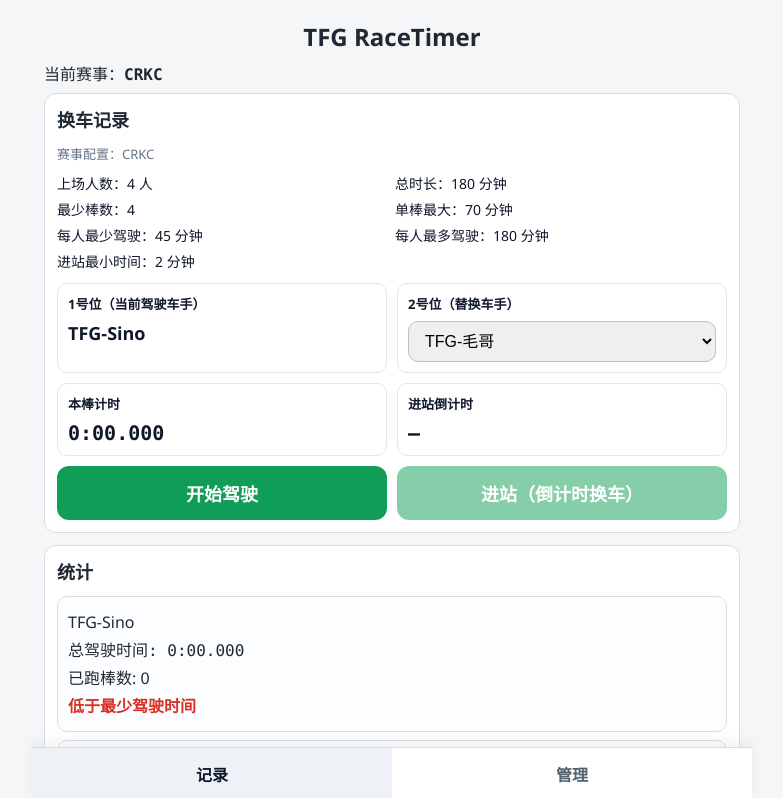
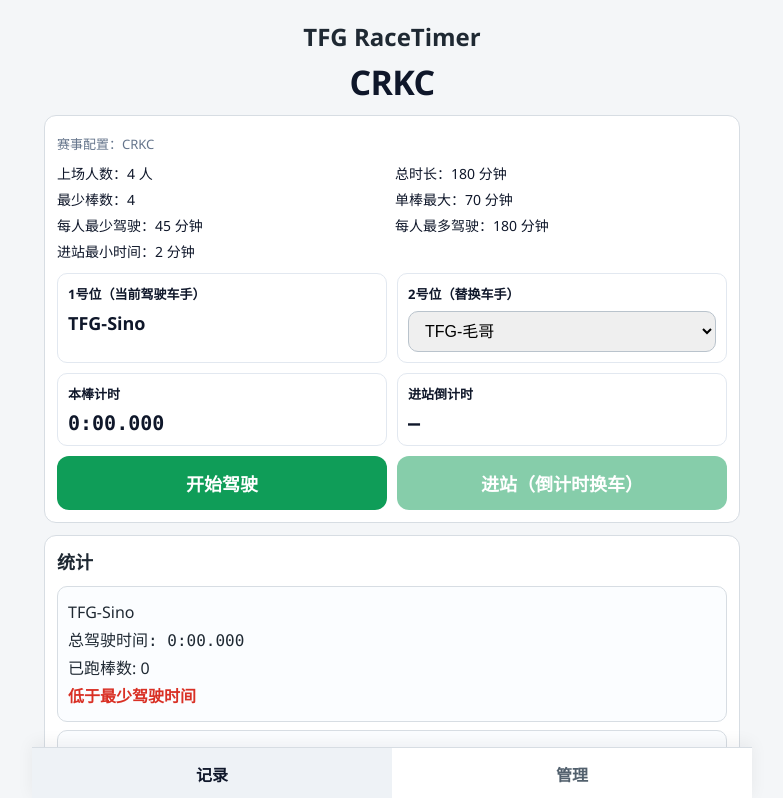
Before and after one commit to Wenuan7/racetimer, a React (Vite) app: page / in a window 1280 px wide. Shown: the top 798 px of the page, without its empty margins (248-1031 px from the left). Built offline with nearby package versions, Linux system fonts and the light colour scheme.

Commit message:
fix: preset overwrite and record header CRKC

```diff
--- a/src/App.tsx
+++ b/src/App.tsx
@@ -248,17 +248,18 @@ function normalizeState(raw: unknown): AppState {
       ? Math.max(0, (obj as any).stintPausedMs as number)
       : null
 
-  // 自动补齐：如果旧存档缺少新预设车手/赛事，则追加/覆盖，避免你看到“预设不显示”
+  // 自动补齐：追加缺失的预设，并用预设覆盖已有同 ID 的车手（尤其是 onRace），避免你看到“预设不显示/上场人数不对”
   const presets = presetDrivers()
+  const presetById = new Map(presets.map((d) => [d.id, d] as const))
   const presetEvent: EventRule = { id: 'event-1', ...defaultEvent }
 
-  const mergedDrivers = [...drivers]
-  const driverIdSet = new Set(mergedDrivers.map((d) => d.id))
+  const mergedDrivers = drivers.map((d) => presetById.get(d.id) ?? d)
+  const mergedDriverIdSet = new Set(mergedDrivers.map((d) => d.id))
   for (const pd of presets) {
-    if (driverIdSet.has(pd.id)) continue
+    if (mergedDriverIdSet.has(pd.id)) continue
     if (mergedDrivers.length >= MAX_DRIVERS) break
     mergedDrivers.push(pd)
-    driverIdSet.add(pd.id)
+    mergedDriverIdSet.add(pd.id)
   }
 
   const mergedEvents = (() => {
@@ -811,9 +812,7 @@ export default function App() {
         {tab === 'record' && (
           <>
             <h1>TFG RaceTimer</h1>
-            <p className="focus mono" style={{ marginTop: 8 }}>
-              当前赛事：<strong>{selectedEvent.name}</strong>
-            </p>
+            <h2 className="race-name">{selectedEvent.name}</h2>
           </>
         )}
 
@@ -1051,7 +1050,7 @@ export default function App() {
         {tab === 'record' && (
           <>
             <section className="card">
-              <h2>换车记录</h2>
+              <div className="section-gap" />
 
               <div className="event-config">
                 <p className="hint" style={{ margin: '0 0 10px' }}>
--- a/src/index.css
+++ b/src/index.css
@@ -249,6 +249,19 @@ h1 {
 h2 {
   margin: 0 0 12px;
   font-size: 18px;
+}
+
+.race-name {
+  margin: 6px 0 10px;
+  text-align: center;
+  font-size: 34px;
+  font-weight: 900;
+  color: #0f172a;
+  letter-spacing: -0.02em;
+}
+
+.section-gap {
+  height: 6px;
 }
 
 .card {
```
